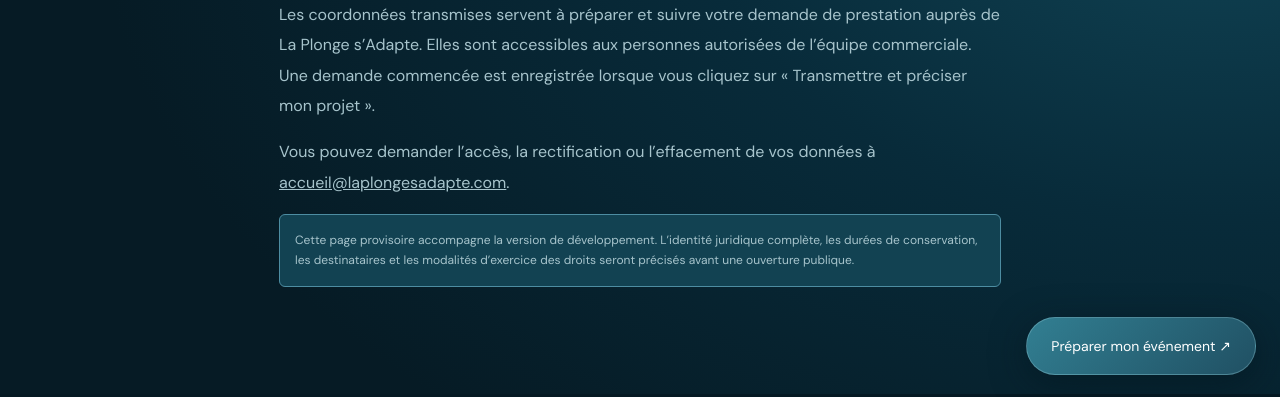
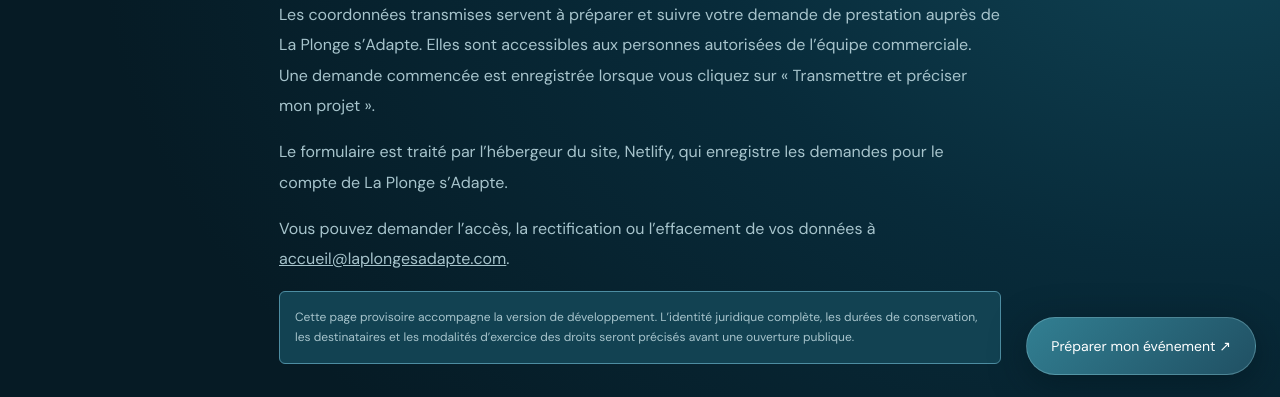
Before and after one commit to ske-media/LPSA_new_website, an Astro site: page /confidentialite in a window 1280 px wide. Shown: the part 403-800 px from the top of the page. Built offline with nearby package versions, Linux system fonts and the light colour scheme; Astro itself is replaced by a stand-in of ours.

Commit message:
Name Netlify as the form processor on the privacy page
Co-Authored-By: Claude Fable 5.2 <noreply@anthropic.com>
Claude-Session: https://claude.ai/code/session_011dJqJVNa1Xo7MhtF3ZE63L

```diff
--- a/src/pages/confidentialite.astro
+++ b/src/pages/confidentialite.astro
@@ -1,4 +1,4 @@
 ---
 import Layout from '../layouts/Layout.astro';
 ---
-<Layout title="Vos données | La Plonge s’Adapte" privatePage><section class="section legal"><p class="eyebrow">VERSION DE DÉVELOPPEMENT</p><h1>Vos données,<br /><em>votre demande.</em></h1><p>Les coordonnées transmises servent à préparer et suivre votre demande de prestation auprès de La Plonge s’Adapte. Elles sont accessibles aux personnes autorisées de l’équipe commerciale. Une demande commencée est enregistrée lorsque vous cliquez sur « Transmettre et préciser mon projet ».</p><p>Vous pouvez demander l’accès, la rectification ou l’effacement de vos données à <a href="mailto:accueil@laplongesadapte.com">accueil@laplongesadapte.com</a>.</p><p class="notice">Cette page provisoire accompagne la version de développement. L’identité juridique complète, les durées de conservation, les destinataires et les modalités d’exercice des droits seront précisés avant une ouverture publique.</p></section></Layout>
+<Layout title="Vos données | La Plonge s’Adapte" privatePage><section class="section legal"><p class="eyebrow">VERSION DE DÉVELOPPEMENT</p><h1>Vos données,<br /><em>votre demande.</em></h1><p>Les coordonnées transmises servent à préparer et suivre votre demande de prestation auprès de La Plonge s’Adapte. Elles sont accessibles aux personnes autorisées de l’équipe commerciale. Une demande commencée est enregistrée lorsque vous cliquez sur « Transmettre et préciser mon projet ».</p><p>Le formulaire est traité par l’hébergeur du site, Netlify, qui enregistre les demandes pour le compte de La Plonge s’Adapte.</p><p>Vous pouvez demander l’accès, la rectification ou l’effacement de vos données à <a href="mailto:accueil@laplongesadapte.com">accueil@laplongesadapte.com</a>.</p><p class="notice">Cette page provisoire accompagne la version de développement. L’identité juridique complète, les durées de conservation, les destinataires et les modalités d’exercice des droits seront précisés avant une ouverture publique.</p></section></Layout>
```
